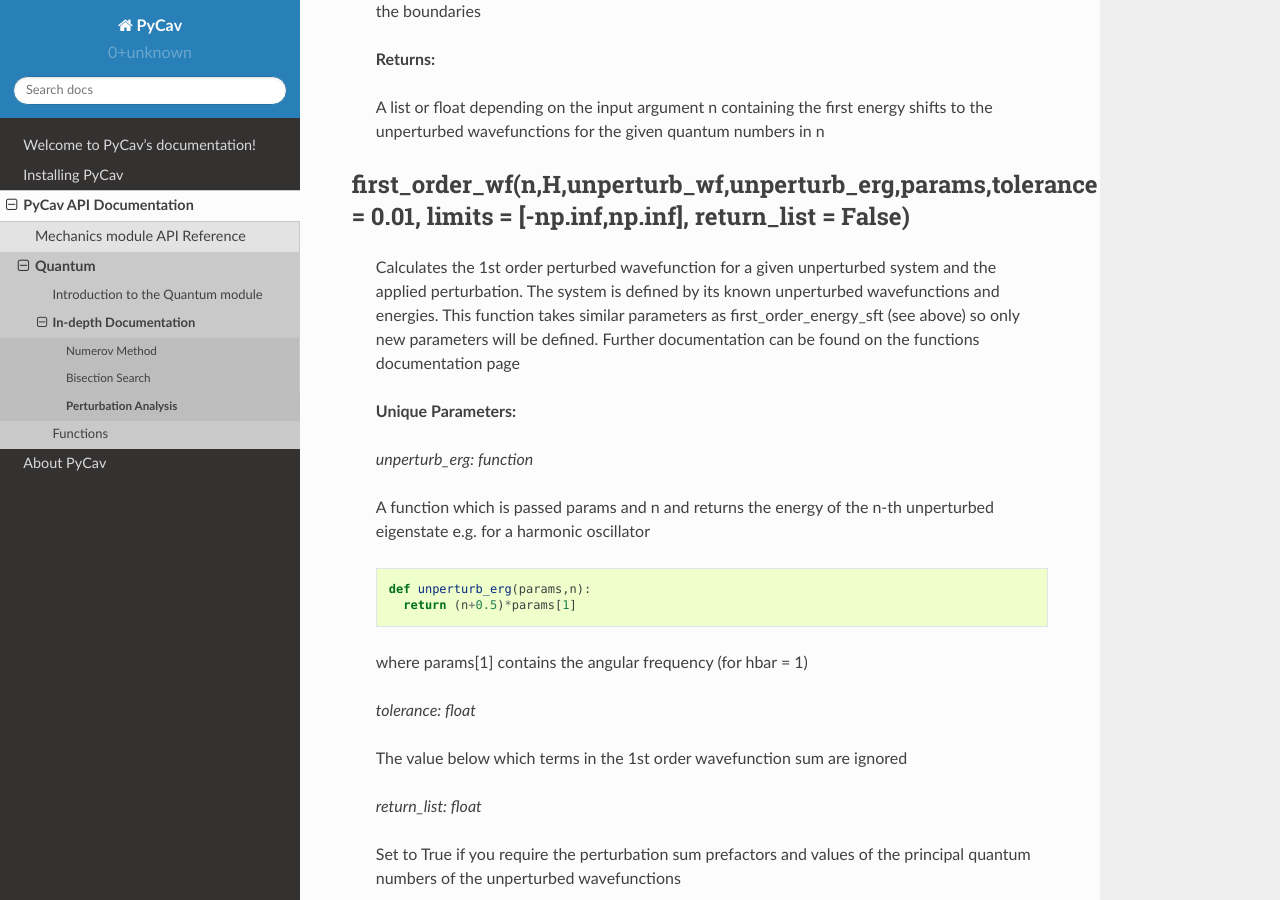
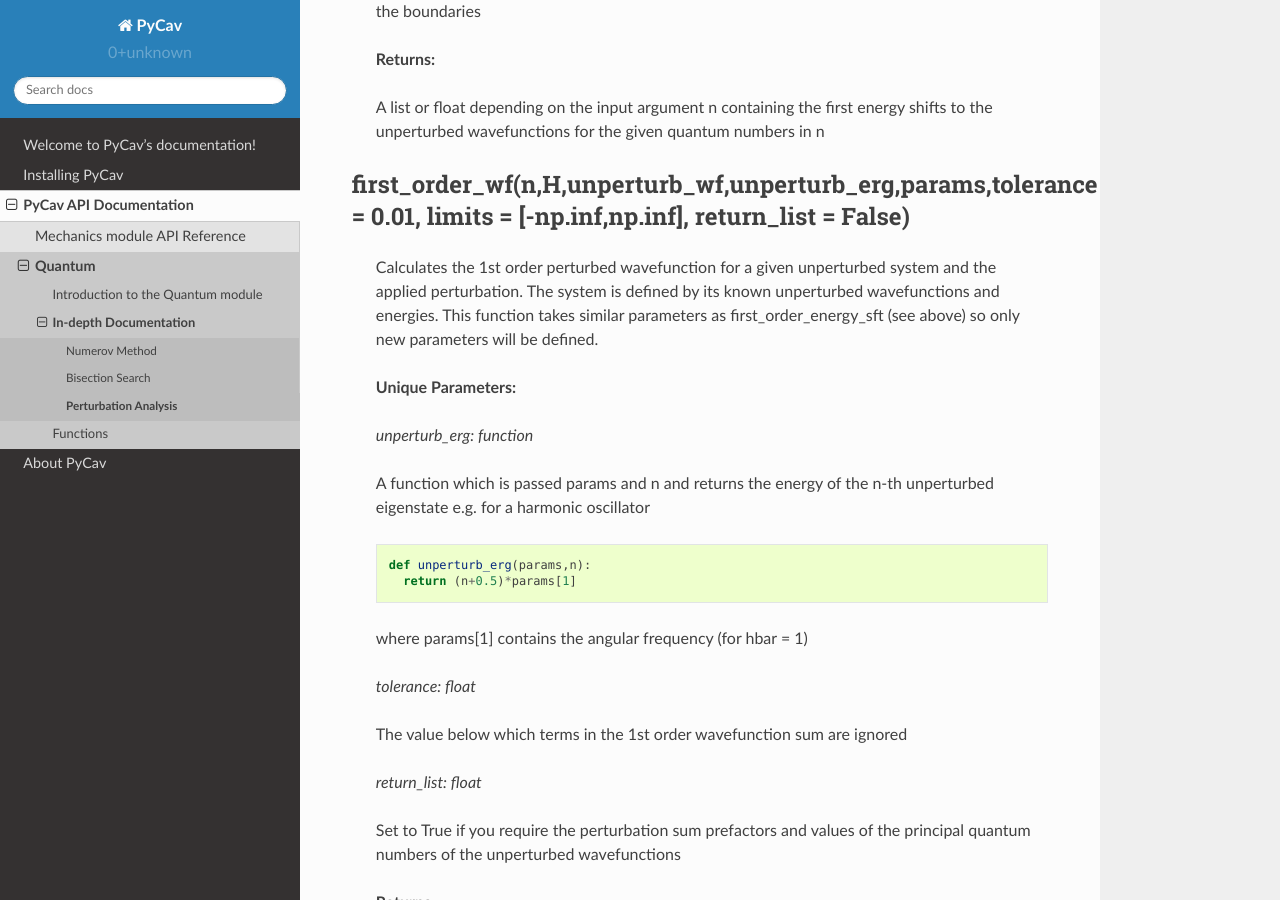
Before and after one commit to PyCav/PyCav-Library, a Sphinx documentation site: the page built from docs/source/api/quantum/perturbation.rst, in a window 1280 px wide and 900 px high, scrolled down 1359 px. Built offline with Sphinx 7.4.7 and the Read the Docs theme 2.0.0, drawn with Linux system fonts in a browser that asks for light colours; pages that are not in the unit, such as notebooks, are missing from menus; some of the changed text lies outside the part shown.

```diff
--- a/docs/source/api/quantum/perturbation.rst
+++ b/docs/source/api/quantum/perturbation.rst
@@ -10,7 +10,7 @@ First order energy shift:
 $$ \\Delta E_n^{(1)} = \\langle n^{(0)} | \\hat{H}' | n^{(0)} \\rangle$$
 
 First order perturbed wavefunctions:
-$$ |n^{(1)}\\rangle \\approx | n^{(0)} \\rangle + \\sum_{m \\neq n} | m^{(0)} \\rangle \\frac{\\langle m^{(0)} | \\hat{H}' | n^{(0)} \\rangle}{E_n^{(0)}-E_m^{0}}$$
+$$ |n^{(1)}\\rangle \\approx | n^{(0)} \\rangle + \\sum_{m \\neq n} | m^{(0)} \\rangle \\frac{\\langle m^{(0)} | \\hat{H}' | n^{(0)} \\rangle}{E_n^{(0)}-E_m^{(0)}}$$
 
 Evaluating inner products are done using an integration over space i.e.
 $$ \\langle n^{(0)} | \\hat{H}' | n^{(0)} \\rangle = \\int_{x_{min}}^{x_{max}} \\psi_{n}^{(0)}(x) \\hat{H}'(x) \\psi_{n}^{(0)}(x) dx $$
@@ -60,7 +60,7 @@ first_order_energy_sft(n,H,unperturb_wf,params,limits = [-np.inf,np.inf])
 first_order_wf(n,H,unperturb_wf,unperturb_erg,params,tolerance = 0.01, limits = [-np.inf,np.inf], return_list = False)
 ^^^^^^^^^^^^^^^^^^^^^^^^^^^^^^^^^^^^
 
-   Calculates the 1st order perturbed wavefunction for a given unperturbed system and the applied perturbation. The system is defined by its known unperturbed wavefunctions and energies. This function takes similar parameters as first_order_energy_sft (see above) so only new parameters will be defined. Further documentation can be found on the functions documentation page
+   Calculates the 1st order perturbed wavefunction for a given unperturbed system and the applied perturbation. The system is defined by its known unperturbed wavefunctions and energies. This function takes similar parameters as first_order_energy_sft (see above) so only new parameters will be defined.
 
    **Unique Parameters:**
 
```
